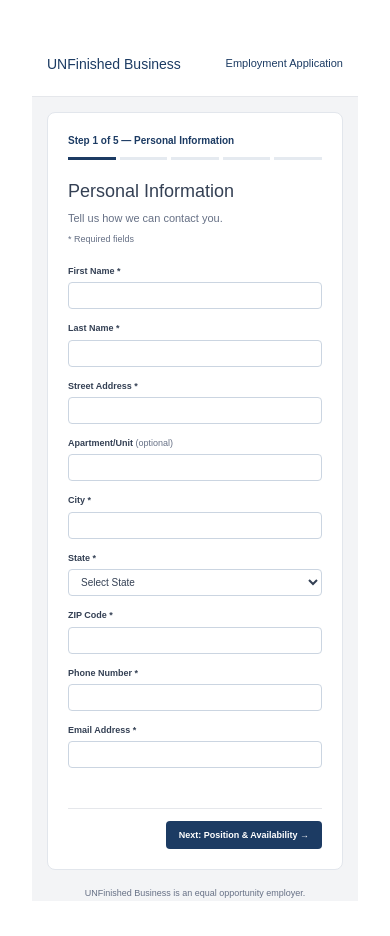
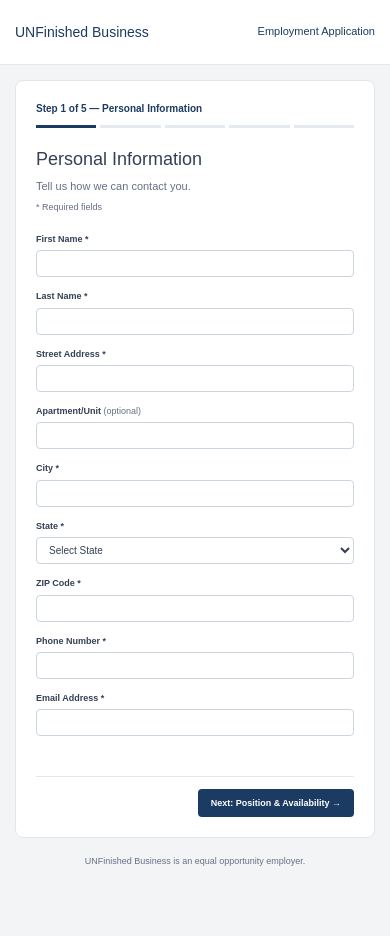
Before and after one commit to AlbertSimpson00/CDA4010---Group-Project-Interface-Prototype, a Vue app in the folder vue-project/: page / in a window 390 px wide. Shown: the top 936 px of the page. After the commit the page ends 885 px from the top, so only its background shows below. Built offline with nearby package versions, Linux system fonts and the light colour scheme.

Commit message:
Remvoed redundent code

```diff
--- a/vue-project/src/Page1.vue
+++ /dev/null
@@ -1,308 +0,0 @@
-
-<script setup>
-import { application } from '../stores/application.js'
-</script>
-
-<template>
-  <div class="page">
-
-    <!-- Header -->
-    <header class="top-header">
-      <span>UNFinished Business</span>
-      <small>Employment Application</small>
-    </header>
-
-    <!-- Personal Information Form -->
-    <main class="form-container">
-
-      <div class="step-text">Step 1 of 5 — Personal Information</div>
-
-      <div class="progress-bar">
-        <div class="active"></div>
-        <div></div>
-        <div></div>
-        <div></div>
-        <div></div>
-      </div>
-
-      <h2>Personal Information</h2>
-      <p class="subtitle">Tell us how we can contact you.</p>
-      <p class="required-text">* Required fields</p>
-
-      <form @submit.prevent>
-
-        <div class="form-grid">
-
-          <div class="form-group">
-            <label>First Name *</label>
-            <input type="text" v-model="application.personalInfo.firstName" required>
-          </div>
-
-          <div class="form-group">
-            <label>Last Name *</label>
-            <input type="text" v-model="application.personalInfo.lastName" required>
-          </div>
-
-          <div class="form-group full-width">
-            <label>Street Address *</label>
-            <input type="text" v-model="application.personalInfo.streetAddress" required>
-          </div>
-
-          <div class="form-group">
-            <label>Apartment/Unit <span>(optional)</span></label>
-            <input type="text" v-model="application.personalInfo.apartment">
-          </div>
-
-          <div class="form-group">
-            <label>City *</label>
-            <input type="text" v-model="application.personalInfo.city" required>
-          </div>
-
-          <div class="form-group">
-            <label>State *</label>
-            <select v-model="application.personalInfo.state" required>
-              <option value="" disabled>Select State</option>
-              <option value="IL">IL (Intergalactic Lantern)</option>
-            </select>
-          </div>
-
-          <div class="form-group">
-            <label>ZIP Code *</label>
-            <input type="text" v-model="application.personalInfo.zipCode" required>
-          </div>
-
-          <div class="form-group">
-            <label>Phone Number *</label>
-            <input type="tel" v-model="application.personalInfo.phone" required>
-          </div>
-
-          <div class="form-group">
-            <label>Email Address *</label>
-            <input type="email" v-model="application.personalInfo.email" required>
-          </div>
-
-        </div>
-
-        <div class="form-footer">
-          <button type="button" class="next-button">
-            Next: Position &amp; Availability
-            <span>➜</span>
-          </button>
-        </div>
-
-      </form>
-    </main>
-
-    <footer>
-      UNFinished Business is an equal opportunity employer.
-    </footer>
-
-  </div>
-</template>
-
-<style>
-/* Remove default Vue styling */
-* {
-  box-sizing: border-box;
-}
-
-:global(html),
-:global(body) {
-  margin: 0 !important;
-  padding: 0 !important;
-  background: #f3f4f6 !important;
-  font-family: Arial, sans-serif !important;
-}
-
-:global(#app) {
-  width: 100% !important;
-  max-width: none !important;
-  margin: 0 !important;
-  padding: 0 !important;
-  text-align: left !important;
-}
-
-.page {
-  min-height: 100vh;
-  background: #f3f4f6;
-  color: #344054;
-  font-family: Arial, sans-serif;
-}
-
-/* Header */
-.top-header {
-  height: 65px;
-  background: white;
-  display: flex;
-  justify-content: space-between;
-  align-items: center;
-  padding: 0 6%;
-  border-bottom: 1px solid #e5e7eb;
-  color: #1c3b63;
-  font-size: 14px;
-}
-
-.top-header small {
-  font-size: 11px;
-  color: #344054;
-}
-
-/* Main Form */
-.form-container {
-  background: white;
-  width: 448px;
-  max-width: calc(100% - 30px);
-  margin: 26px auto 0;
-  padding: 24px 25px;
-  border: 1px solid #e2e6ec;
-  border-radius: 8px;
-}
-
-.step-text {
-  font-size: 10px;
-  font-weight: bold;
-  color: #1c3b63;
-  margin-bottom: 8px;
-}
-
-/* Progress Bar */
-.progress-bar {
-  display: flex;
-  gap: 4px;
-  margin-bottom: 17px;
-}
-
-.progress-bar div {
-  height: 3px;
-  background: #e5eaf0;
-  flex: 1;
-}
-
-.progress-bar .active {
-  background: #1c3b63;
-}
-
-/* Headings */
-h2 {
-  font-size: 18px;
-  font-weight: normal;
-  margin: 0 0 4px;
-  color: #344054;
-}
-
-.subtitle {
-  font-size: 11px;
-  color: #667085;
-  margin: 0 0 5px;
-}
-
-.required-text {
-  font-size: 9px;
-  color: #667085;
-  margin: 0 0 17px;
-}
-
-/* Input Fields */
-.form-grid {
-  display: grid;
-  grid-template-columns: 1fr 1fr;
-  gap: 12px;
-}
-
-.form-group {
-  display: flex;
-  flex-direction: column;
-  min-width: 0;
-}
-
-.full-width {
-  grid-column: span 2;
-}
-
-.form-group label {
-  font-size: 9px;
-  font-weight: bold;
-  margin-bottom: 4px;
-  color: #344054;
-}
-
-.form-group label span {
-  font-weight: normal;
-  color: #667085;
-}
-
-.form-group input,
-.form-group select {
-  width: 100%;
-  height: 27px;
-  border: 1px solid #cbd5e1;
-  border-radius: 4px;
-  padding: 4px 8px;
-  font-size: 10px;
-  color: #344054;
-  background: white;
-}
-
-.form-group input:focus,
-.form-group select:focus {
-  outline: none;
-  border-color: #3678d4;
-  box-shadow: 0 0 3px rgba(54, 120, 212, 0.4);
-}
-
-/* Next Button */
-.form-footer {
-  border-top: 1px solid #e5e7eb;
-  margin-top: 40px;
-  padding-top: 12px;
-  display: flex;
-  justify-content: flex-end;
-}
-
-.next-button {
-  background: #1c3b63;
-  color: white;
-  border: none;
-  border-radius: 4px;
-  padding: 9px 13px;
-  font-size: 9px;
-  font-weight: bold;
-  cursor: pointer;
-}
-
-.next-button:hover {
-  background: #294f7c;
-}
-
-.next-button span {
-  margin-left: 10px;
-}
-
-/* Footer */
-footer {
-  text-align: center;
-  font-size: 9px;
-  color: #667085;
-  margin: 16px 0;
-}
-
-/* Mobile Layout */
-@media (max-width: 500px) {
-  .top-header {
-    padding: 0 15px;
-  }
-
-  .form-container {
-    margin: 15px auto;
-    padding: 20px;
-  }
-
-  .form-grid {
-    grid-template-columns: 1fr;
-  }
-
-  .full-width {
-    grid-column: span 1;
-  }
-}
-</style>
--- a/vue-project/src/assets/main.css
+++ b/vue-project/src/assets/main.css
@@ -34,3 +34,22 @@ a,
     padding: 0;
   }
 }
+
+html,
+body {
+  margin: 0;
+  padding: 0;
+  min-width: 320px;
+  min-height: 100%;
+  background: #f3f4f6 !important;
+  color: #344054;
+  font-family: Arial, sans-serif;
+}
+
+#app {
+  width: 100%;
+  max-width: none;
+  margin: 0;
+  padding: 0;
+  text-align: left;
+}
```
